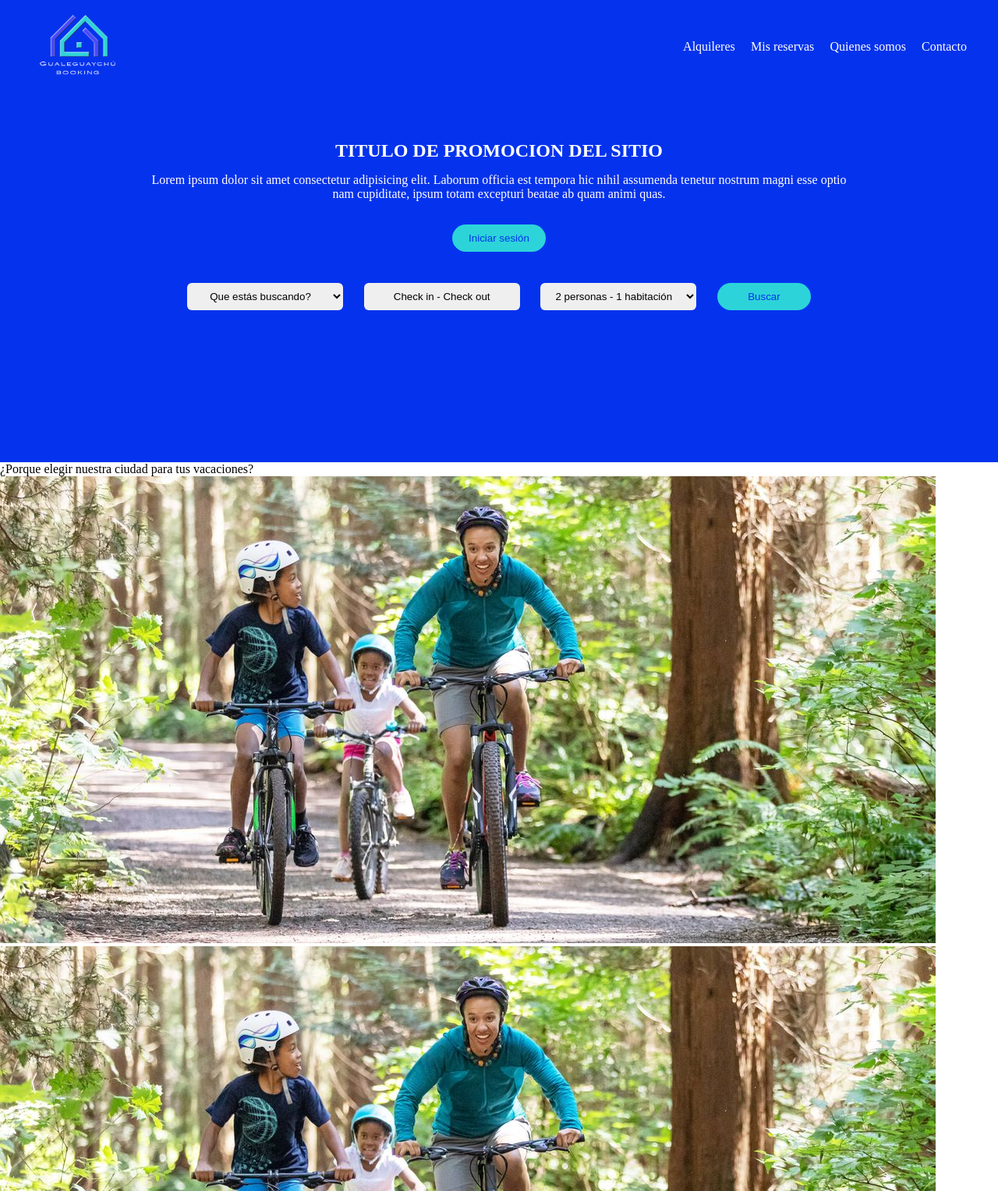
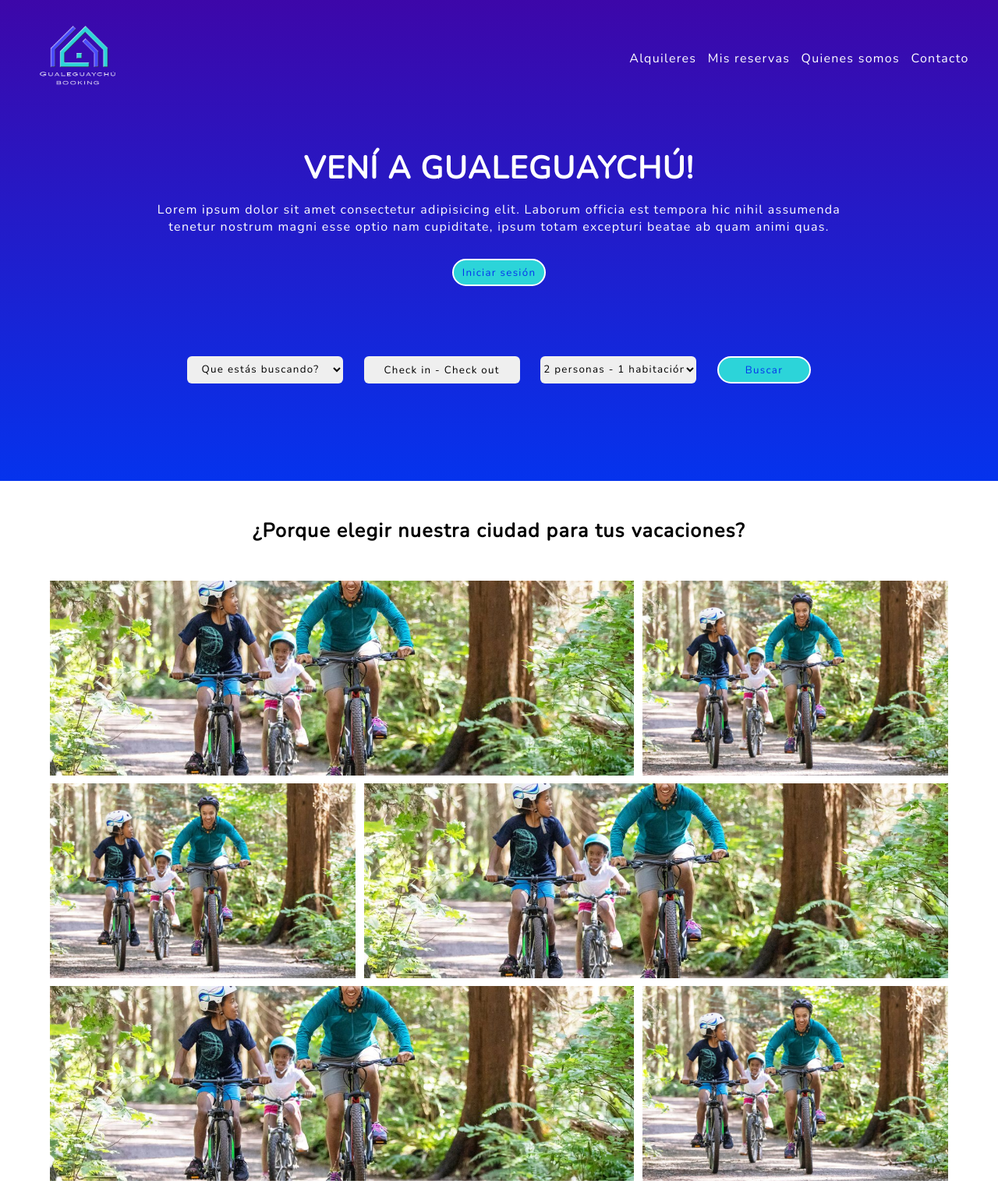
Before and after one commit to MarcoCarrazza/Alquileres-vacacionales---Carrazza, a plain HTML site: page index.html in a window 1280 px wide. Shown: the top 1528 px of the page at 78% size. Drawn offline with nearby package versions, Linux system fonts and the light colour scheme.

Commit message:
Agregado de CSS al home

```diff
--- a/index.html
+++ b/index.html
@@ -7,16 +7,19 @@
     <link rel="stylesheet" href="style.css">
     <title>Inicio</title>
     <link rel="shortcut icon" href="MiIcono.ico" type="image/x-icon"> <!--Aún no tengo el logo pero ya dejo la línea escrita-->
+    <link rel="preconnect" href="https://fonts.googleapis.com">
+<link rel="preconnect" href="https://fonts.gstatic.com" crossorigin>
+<link href="https://fonts.googleapis.com/css2?family=Nunito&display=swap" rel="stylesheet">
 </head>
 <body>
     <header>
         <!--Zona navegable (menú)-->
-        <div class="logo-menu">
+        <div class="main-menu">
+            <div class="logo-menu"> <!--LOGO-->
                 <img src="images/Logo.png" alt="" id="logo">
             </div>
-        <nav>
-            <!--INSERTAR icono (por lo que inspeccione en otros sitios, se hace con la etiquera <a> que aun no vimos)-->
-            <ul class="menu-header">
+            <nav> <!--MENU SUPERIOR-->
+                <ul class="menu-header"> <!--MENU SUPERIOR-->
                     <li>
                         <a class="text-menu" href="alquileres.html">Alquileres</a>
                     </li>
@@ -31,11 +34,10 @@
                     </li>
                 </ul>
             </nav>
-    </header>
-    <main>
-        <section class="welcome"> <!--Seccion 1: Buscador-->
+        </div>
+                <section class="welcome">
             <div class="title">
-                <h1 class="title-title">TITULO DE PROMOCION DEL SITIO</h1>
+                <h1 class="title-title">VENÍ A GUALEGUAYCHÚ!</h1>
                 <p>Lorem ipsum dolor sit amet consectetur adipisicing elit. Laborum officia est tempora hic nihil assumenda tenetur nostrum magni esse optio nam cupiditate, ipsum totam excepturi beatae ab quam animi quas.</p>
                 <button class="login-btn">Iniciar sesión</button>
             </div>
@@ -83,17 +85,22 @@
             </div>
 
         </section>
+    </header>
+    <main>
 
-        <section> <!--Seccion 2: Actividades-->
-            <p>¿Porque elegir nuestra ciudad para tus vacaciones?</p>
+
+        <section class="activities"> <!--Seccion 2: Actividades-->
+            <h2 class="title-activities">¿Porque elegir nuestra ciudad para tus vacaciones?</h2>
 
             <!--Aca se inserta la grilla de imagenes con actividades que se pueden hacer en la ciudad-->
-            <img src="images/Bicicleta.jpg" alt=""> <!--Imagen de actividad 1-->
-            <img src="images/Bicicleta.jpg" alt=""> <!--Imagen de actividad 2-->
-            <img src="images/Bicicleta.jpg" alt=""> <!--Imagen de actividad 3-->
-            <img src="images/Bicicleta.jpg" alt=""> <!--Imagen de actividad 4-->
-            <img src="images/Bicicleta.jpg" alt=""> <!--Imagen de actividad 5-->
-            <img src="images/Bicicleta.jpg" alt=""> <!--Imagen de actividad 6-->
+            <div class="activities-list">
+                <img src="images/Bicicleta.jpg" class="img-x2" id="act-1" alt=""> <!--Imagen de actividad 1-->
+                <img src="images/Bicicleta.jpg" class="img-x1" id="act-2" alt=""> <!--Imagen de actividad 2-->
+                <img src="images/Bicicleta.jpg" class="img-x1" id="act-3" alt=""> <!--Imagen de actividad 3-->
+                <img src="images/Bicicleta.jpg" class="img-x2" id="act-4" alt=""> <!--Imagen de actividad 4-->
+                <img src="images/Bicicleta.jpg" class="img-x2" id="act-5" alt=""> <!--Imagen de actividad 5-->
+                <img src="images/Bicicleta.jpg" class="img-x1" id="act-6" alt=""> <!--Imagen de actividad 6-->
+            </div>
                     </section>
         <section> <!--Seccion 3: Porque elegirnos-->
             <p>¿Porque elegirnos?</p>
--- a/style.css
+++ b/style.css
@@ -1,22 +1,37 @@
 *{
     margin: 0;
     padding: 0;
+    font-family: 'Nunito', sans-serif;
+    letter-spacing: .08rem;
+
+}
+
+h1{
+    font-size: 40px;
+}
+
+h2{
+    font-size: 25px;
 }
 
 header{
-    display: flex;
-    justify-content: space-between;
     padding-top: 10px;
     align-items: center;
-    background: #0533ed;
+    background-image: linear-gradient(rgb(61, 7, 169), rgb(5, 51, 237));
     min-height: 100px;
 }
 
+.main-menu{
+    display: flex;
+    justify-content: space-between;
+    align-items: center;
+    margin-top: 20px;
+}
 .menu-header{
     list-style: none;
     display: flex;
     justify-content: space-around;
-    width: 30vw;
+    min-width: 450px;
     padding-right: 30px;
 }
 
@@ -25,13 +40,18 @@ header{
     color: #fff;
 }
 
+.text-menu:hover{
+    text-decoration: underline;
+    transition-duration: 2s;
+}
+
 #logo{
     width: 100px;
     padding-left: 50px;
 }
 
 .welcome{
-    background: #0533ed;
+    /* background: #0533ed; */
     color: #fff;
     display: flex;
     justify-content: center;
@@ -56,17 +76,17 @@ header{
     min-width: 120px;
     height: 35px;
     color: #0533ed;
-    border: none;
+    border: solid 2px #fff;
     border-radius: 30px;
     margin-top: 30px;
 }
 
 .search-bar{
     display: flex;
-    background: #0533ed;
     justify-content: center;
     width: 100%;
-    min-height: 270px;
+    padding-top: 50px;
+    min-height: 200px;
 }
 
 .elements{
@@ -87,3 +107,34 @@ header{
 .search-btn{
     margin-top: 40px;
 }
+
+.title-activities{
+    text-align: center;
+    margin: 47px 0;
+}
+
+.activities{
+    margin: auto;
+    display: table;
+}
+
+.activities-list{
+    display: flex;
+    flex-wrap: wrap;
+    justify-content: space-between;
+    width: 90vw;
+}
+
+.img-x2{
+    width: 65%;
+    height: 250px;
+    padding-bottom: 10px;
+    object-fit: cover;
+}
+
+.img-x1{
+    width: 34%;
+    height: 250px;
+    padding-bottom: 10px;
+    object-fit: cover;
+}
```
Lines whose indentation alone changed are shown as unchanged.
